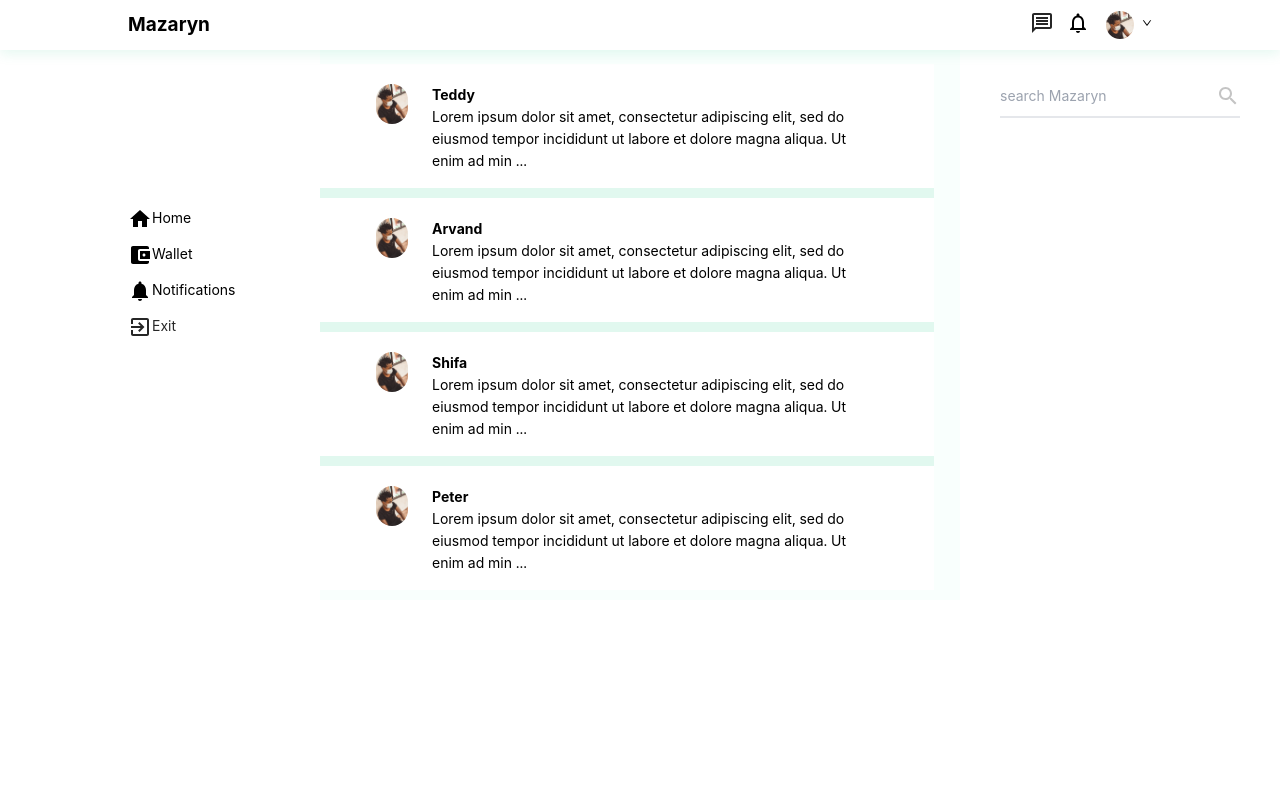
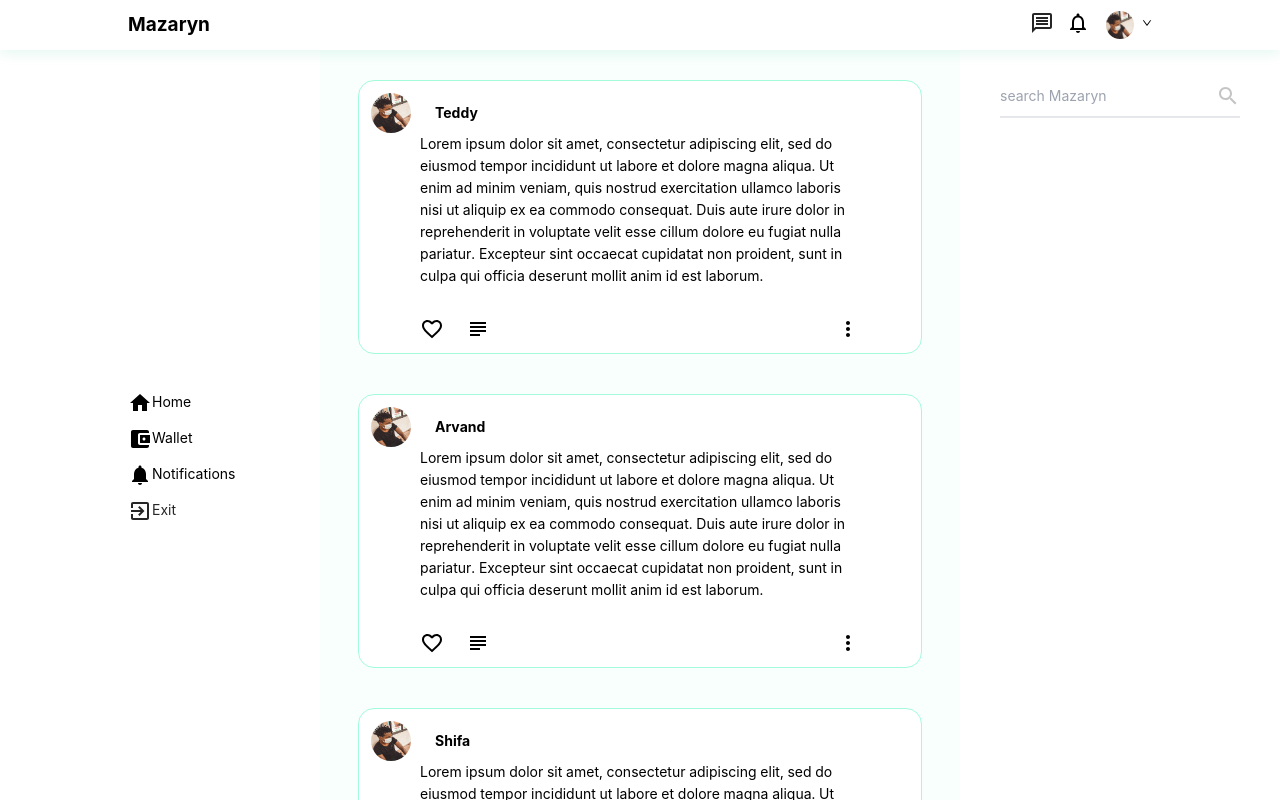
Before and after one commit to aiden77mori/mazaryn-frontend, a React (Create React App) app: page / in a window 1280 px wide. Shown: the top 800 px of the page. Built offline with nearby package versions, Linux system fonts and the light colour scheme; sample sign-in values are in the browser's storage.

Commit message:
updated feeds

```diff
--- a/src/components/context/FeedContext.js
+++ b/src/components/context/FeedContext.js
@@ -4,7 +4,7 @@ export const FeedContext = createContext();
 
 export function FeedProvider({children}){
 
-    const [groups, setGroups] = useState([
+    const [groups, setGroups] = useState([ //hook
         {
             id: 1,
             profileImage: process.env.PUBLIC_URL + '/assets/images/profilePhoto.jpg',
--- a/src/components/middle pane/feed/Feed.js
+++ b/src/components/middle pane/feed/Feed.js
@@ -1,25 +1,29 @@
+
 import React from 'react'
-//import './Feed.css'
 import { Link } from 'react-router-dom';
 import { connect } from 'react-redux';
 
+import { Post } from '../post/Posts'
 
 
-function Feed(props){
+
+const Feed = (props) => {
+
 
     return(
-        <div className="bg-greenBackground w-cardWidth">
-            {
-                props.posts?.data.map( (post, i) =>
-                    <div className='w-cardWidth h-cardHeight bg-white flex flex-row px-14 py-5 mb-2.5' style={{marginTop : i === 0 ? '4rem' : ''}} key={post.id}>
-                        <img src={process.env.PUBLIC_URL + '/assets/images/me.jpg'} alt='profileImage' className='w-10 h-10 rounded-full'/>
-                        <Link to='/group' className='flex flex-col text-black my-auto flex-grow text-left pl-6'>
-                            <div className='font-bold'>{post.userName}</div>
-                            <div className='incomingText'>{post.text.substring(0, 138)} ...</div>
-                        </Link>
-                    </div>
-                )
-            }
+        <div className="relative">
+            <div className='pt-20'>
+                {
+                    props.posts.data.map((post) => {
+                        return (
+                            <Link to='/group' className='text-black'>
+                                <Post key={post.id} userName={post.userName} text={post.text} />
+                            </Link>
+
+                        )
+                    })
+                }
+            </div>
         </div>
     );
 }
--- /dev/null
+++ b/src/components/middle pane/interest/index.js
@@ -0,0 +1,12 @@
+
+
+
+
+const InterestPage = () => {
+    return (
+        <h3>Interest</h3>
+    )
+}
+
+
+export default InterestPage
--- a/src/components/middle pane/notification/index.js
+++ b/src/components/middle pane/notification/index.js
@@ -3,13 +3,26 @@
 import { connect } from 'react-redux';
 import { Post } from '../post/Posts';
 import ArrowBackIcon from '@material-ui/icons/ArrowBack';
+import { useHistory } from 'react-router';
+
+
 
 const Notification = (props) => {
+    let history = useHistory()
+
+    const handleClick = () => {
+        console.log('fff')
+        history.push('/')
+    }
+
+
     return (
         <>
             <div className='relative'>
                 <div className='w-141 mx-auto bg-gradient-to-b from-faintgreen via-faintgreen pt-19 flex flex-row sticky top-0'>
-                    <ArrowBackIcon />
+                    <ArrowBackIcon onClick={handleClick}/>
+
+
                     <div className='flex'>
                         <h3 className='font-bold'>
                             Notification
--- a/src/components/middle pane/post/Posts.js
+++ b/src/components/middle pane/post/Posts.js
@@ -4,10 +4,14 @@ import SubjectIcon from '@material-ui/icons/Subject';
 import MoreVertIcon from '@material-ui/icons/MoreVert';
 import ArrowBackIcon from '@material-ui/icons/ArrowBack';
 //import './Post.css'
-import {connect} from 'react-redux';
+import { connect } from 'react-redux';
+
+
+
 
 const Posts = (props) => {
 
+    // const navigate = Navigate({ to: "/" })
     // let posts = [
     //     {
     //         id: 1,
@@ -54,7 +58,7 @@ export function Post(props){
     return(
         <div className='w-141 mx-auto mb-10 p-3 bg-white border-1 border-boxborder rounded-2xl'>
             {/* Dynamically set the profile image*/}
-            <section className=''>
+            <section className='text-black'>
                 <figure className='flex flex-row m-0'>
                     <img src={process.env.PUBLIC_URL + '/assets/images/me.jpg'} alt='profileImage' className='w-10 h-10 rounded-full'/>
                     <figcaption className='my-auto m-6 font-bold'>
@@ -62,10 +66,10 @@ export function Post(props){
                     </figcaption>
                 </figure>
             </section>
-            <section className='text-left w-110 mx-auto'>
+            <section className='text-left text-black w-110 mx-auto'>
                 <p>{props.text}</p>
             </section>
-            <section className='w-110 mx-auto mt-7.5 flex flex-row justify-between'>
+            <section className='w-110 mx-auto mt-7.5 flex flex-row justify-between text-black'>
                 <div className='text-left'>
                     <FavoriteBorderIcon className='mr-5.5'/>
                     <SubjectIcon />
--- a/src/guards/ProtectedRoutes.js
+++ b/src/guards/ProtectedRoutes.js
@@ -1,6 +1,8 @@
 import React from "react";
 import { connect } from "react-redux";
 import { Route, Redirect } from "react-router-dom";
+
+
 
 const PrivateRoute = (props) => {
   const { token } = props;
--- a/src/views/view.js
+++ b/src/views/view.js
@@ -10,7 +10,7 @@ import PrivateRoute from '../guards/ProtectedRoutes';
 import Notification from '../components/middle pane/notification';
 import Wallet from '../components/middle pane/wallet'
 import Settings from '../components/middle pane/settings'
-
+import Interest from '../components/middle pane/interest'
 
 
 function View(props) {
@@ -24,6 +24,7 @@ function View(props) {
                     <PrivateRoute exact path='/profile' component={Profile} />
                     <PrivateRoute exact path='/group' component={Posts} />
                     <PrivateRoute exact path='/notifications' component={Notification} />
+                    <PrivateRoute exact path='/interest' component={Interest} />
                     <PrivateRoute exact path='/settings' component={Settings} />
                     <PrivateRoute exact path='/wallet' component={Wallet} />
                 </section>
```
Also changed, not shown: src/index.js (+5 -5 lines). Lines whose indentation alone changed are shown as unchanged.
